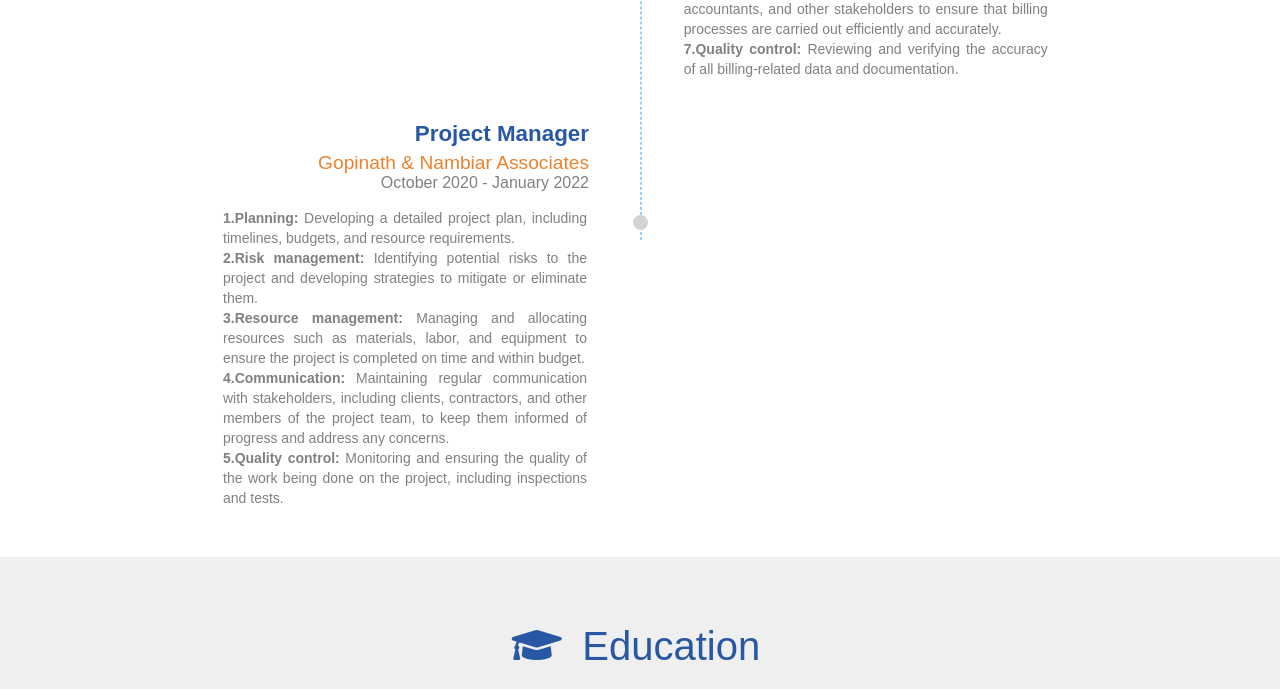
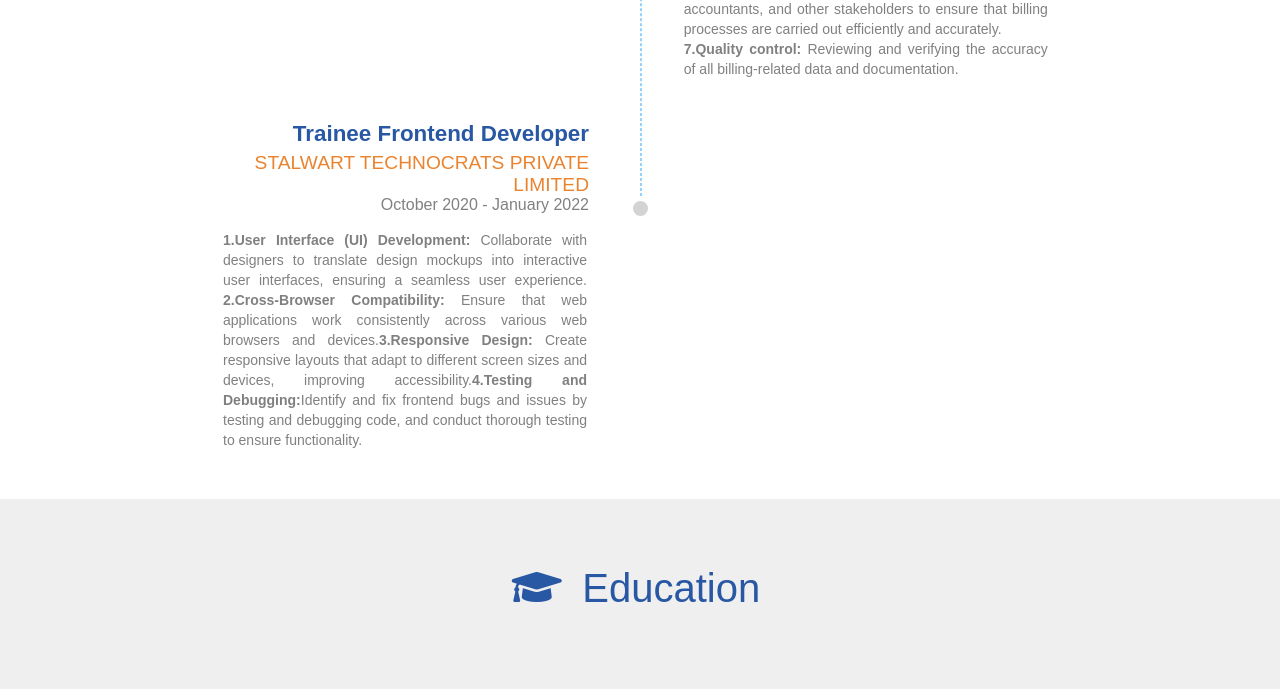
Before and after one commit to shaikhjaffar/PortFolio, a plain HTML site: page index.html in a window 1280 px wide. Shown: the part 2263-2952 px from the top of the page. Drawn offline with Linux system fonts and the light colour scheme.

Commit message:
Update index.html

```diff
--- a/index.html
+++ b/index.html
@@ -227,22 +227,12 @@
                         <div class="timeline-logo">
                             <img src="">
                         </div>
-                        <h3 class="experience-designation m0 m-blue">Project Manager</h3>
-                        <h4 class="experience-company-name">Gopinath & Nambiar Associates</h4>
+                        <h3 class="experience-designation m0 m-blue">Trainee Frontend Developer</h3>
+                        <h4 class="experience-company-name">STALWART TECHNOCRATS PRIVATE LIMITED</h4>
                         <h5 class="experience-duration m0"> October 2020 - January 2022 </h5>
 
-                        <p class="experience-description text-justify"><strong>1.Planning:</strong>  Developing a detailed project plan, including timelines, budgets, and resource requirements.<br>
-
-                            <strong>2.Risk management: </strong> Identifying potential risks to the project and developing strategies to mitigate or eliminate them.<br>
-
-                           <strong>3.Resource management:</strong>  Managing and allocating resources such as materials, labor, and equipment to ensure the project is completed on time and within budget.<br>
-
-
-                            <strong>4.Communication:</strong>  Maintaining regular communication with stakeholders, including clients, contractors, and other members of the project team, to keep them informed of progress and address any concerns.<br>
-
-                            <strong>5.Quality control:</strong>  Monitoring and ensuring the quality of the work being done on the project, including inspections and tests.<br>
-
-                        </p>
+                        <p class="experience-description text-justify"><strong>1.User Interface (UI) Development:</strong> Collaborate with designers to translate design mockups into interactive user interfaces, ensuring a seamless user experience.
+<strong>2.Cross-Browser Compatibility: </strong> Ensure that web applications work consistently across various web browsers and devices.<strong>3.Responsive Design:</strong> Create responsive layouts that adapt to different screen sizes and devices, improving accessibility.<strong>4.Testing and Debugging:</strong>Identify and fix frontend bugs and issues by testing and debugging code, and conduct thorough testing to ensure functionality. </p>
                     </div>
                 </div>
 
```
